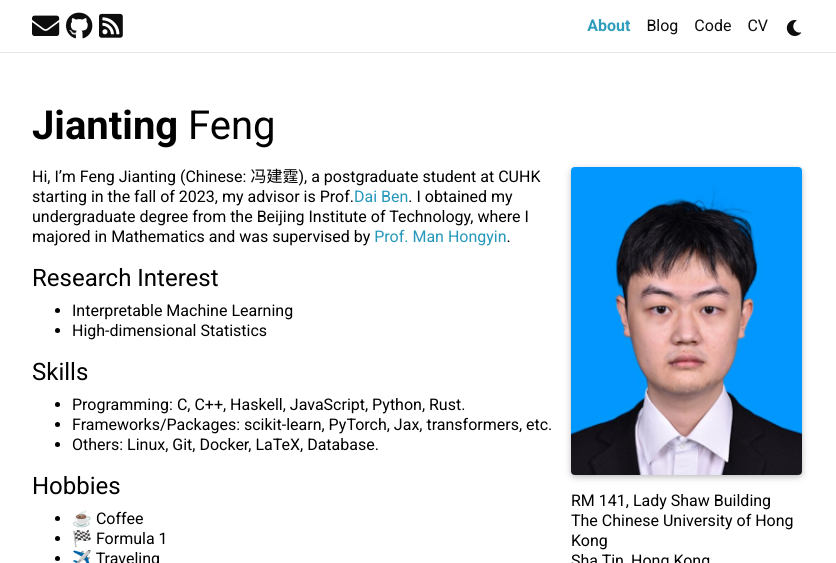
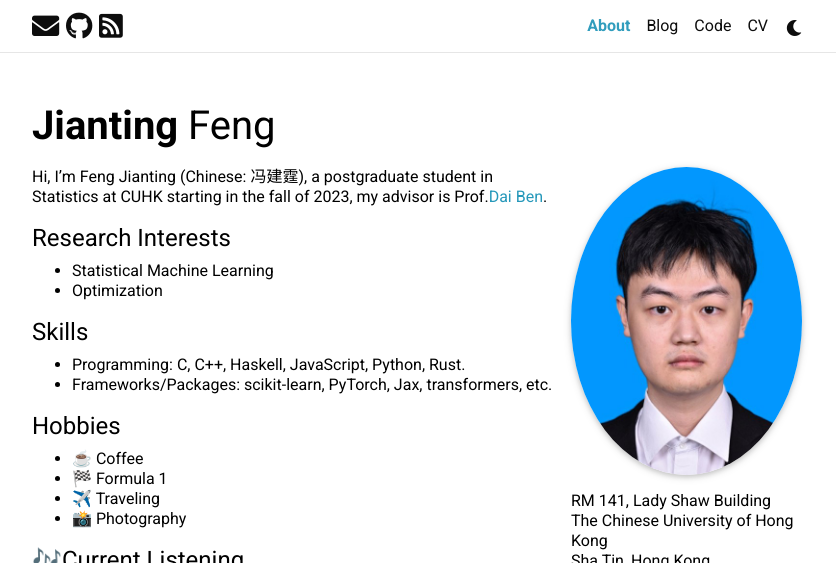
Before and after one commit to JiantingFeng/JiantingFeng.github.io, a Jekyll site: the page built from _pages/about.md, in a window 1280 px wide and 1282 px high, cut to the strip 0-563 px from the top of the window. Shown: the whole strip, without its empty margins (223-1059 px from the left). Built offline with Jekyll 4.4.1, drawn with Linux system fonts in a browser that asks for light colours; full-size pictures stand in for the smaller copies a plugin makes; comment, search, counter and statistics services are not loaded; a style sheet for code colours, icons or effects is not loaded.

Commit message:
chore: update information

```diff
--- a/_config.yml
+++ b/_config.yml
@@ -6,7 +6,7 @@
 first_name: Jianting
 # middle_name: R.
 last_name: Feng
-email: gianting01@gmail.com
+email: jiantingfeng@link.cuhk.edu.hk
 description: > # the ">" symbol means to ignore newlines until "footer_text:"
   Jianting Feng's personal website.
 footer_text: >
--- a/_pages/about.md
+++ b/_pages/about.md
@@ -19,18 +19,16 @@
 social: false # includes social icons at the bottom of the page
 ---
 
-Hi, I'm Feng Jianting (Chinese: 冯建霆), a postgraduate student at CUHK starting in the fall of 2023, my advisor is Prof.[Dai Ben](https://bendai.org).
-I obtained my undergraduate degree from the **Beijing Institute of Technology**, where I majored in Mathematics and was supervised by [Prof. Man Hongyin](https://math.bit.edu.cn/szdw/jgml/jsyxtkxx/mhy/index.htm).
+Hi, I'm Feng Jianting (Chinese: 冯建霆), a postgraduate student in Statistics at CUHK starting in the fall of 2023, my advisor is Prof.[Dai Ben](https://bendai.org).
 
 
-#### Research Interest
-- Interpretable Machine Learning
-- High-dimensional Statistics
+#### Research Interests
+- Statistical Machine Learning
+- Optimization
 
 #### Skills
 - Programming: C, C++, Haskell, JavaScript, Python, Rust.
 - Frameworks/Packages: scikit-learn, PyTorch, Jax, transformers, etc.
-- Others: Linux, Git, Docker, LaTeX, Database.
 
 
 #### Hobbies
```
Also changed, not shown: other parts of _pages/about.md (+1 -2 lines), 1 other file.
